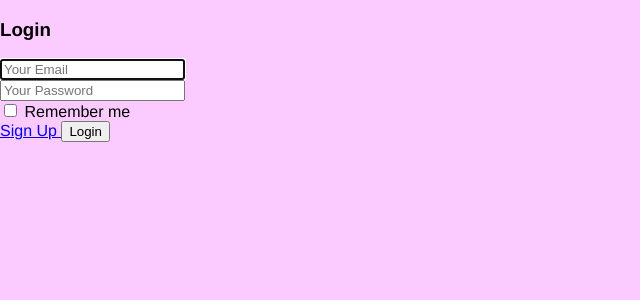
After one commit to EmmiPoutanen/Wanderer, a Flask app: page /login in a window 1280 px wide. The commit adds this page. Shown: the top 300 px of the page, without its empty margins (0-640 px from the left). Run offline with Flask 3, Linux system fonts and the light colour scheme.

Commit message:
Add login actions

```diff
--- /dev/null
+++ b/requirements.txt
@@ -0,0 +1,3 @@
+flask
+Flask-SQLAlchemy
+flask-login
--- /dev/null
+++ b/website/authentication.py
@@ -0,0 +1,68 @@
+from flask import Blueprint, redirect, render_template, request, url_for
+from flask_login import login_required, login_user, logout_user
+from werkzeug.security import generate_password_hash, check_password_hash
+
+from .models import User
+from website.static.db import db
+
+
+authentication = Blueprint("authentication", __name__)
+
+
+@authentication.route("/login")
+def login():
+    return render_template("login.html")
+
+
+@authentication.route("/login", methods=["POST"])
+def login_post():
+    email = request.form.get("email")
+    password = request.form.get("password")
+    remember = True if request.form.get("remember") else False
+
+    user = User.query.filter_by(email=email).first()
+
+    # Check if the user actually exists
+    # Has the password and compare it to the password in database
+    if not user or not check_password_hash(user.password, password):
+        # If the user doesn"t exist or password is wrong, relaod page with error
+        return redirect(url_for("authentication.login"))
+
+    # Login passed, redirect to home screen
+    login_user(user, remember=remember)
+    return redirect(url_for("main.home"))
+
+
+@authentication.route("/signup")
+def signup():
+    return render_template("signup.html")
+
+
+@authentication.route("/signup", methods=["POST"])
+def signup_post():
+    email = request.form.get("email")
+    password = request.form.get("password")
+
+    # Check if email exists in database
+    user = User.query.filter_by(email=email).first()
+
+    if user:
+        # If a user is found, redirect back to signup page with error text
+        return redirect(url_for("authentication.signup"))
+
+    # Create a new user with the form data. Hash the password with sha256
+    new_user = User(email=email, password=generate_password_hash(password,
+                                                                 method="sha256"))
+
+    # Add the new user to the database
+    db.session.add(new_user)
+    db.session.commit()
+    # Redirect to login screen
+    return redirect(url_for("authentication.login"))
+
+
+@authentication.route("/logout")
+@login_required
+def logout():
+    logout_user()
+    return redirect(url_for("authentication.login"))
--- /dev/null
+++ b/website/static/css/auth.css
@@ -0,0 +1,6 @@
+body {
+    margin: 0;
+    padding: 0;
+    font-family: "Helvetica Neue", Helvetica, Arial, sans-serif;
+    background-color: #fbcaff;
+  }
--- a/website/static/css/main.css
+++ b/website/static/css/main.css
@@ -2,7 +2,7 @@ body {
   margin: 0;
   padding: 0;
   font-family: "Helvetica Neue", Helvetica, Arial, sans-serif;
-  background-color: #f6c7ff;
+  background-color: #d8d8d8;
 }
 
 .topnav {
@@ -31,4 +31,5 @@ body {
 .profilebutton {
   height: 40px;
   width: 40px;
+  background-color: #f6c7ff;
 }
--- /dev/null
+++ b/website/static/db.py
@@ -0,0 +1,4 @@
+from flask_sqlalchemy import SQLAlchemy
+
+
+db = SQLAlchemy()
--- /dev/null
+++ b/website/templates/base_auth.html
@@ -0,0 +1,11 @@
+<!DOCTYPE html>
+<html>
+  <head>
+    <title>Flask app</title>
+    <link rel="stylesheet" href="{{ url_for('static', filename='css/auth.css') }}">
+  </head>
+  <body>
+    {% block content %}
+    {% endblock %}
+  </body>
+</html>
--- a/website/templates/home.html
+++ b/website/templates/home.html
@@ -10,7 +10,7 @@
         <h1>Wanderer</h1>
         <input class="textinput" type="text"/>
       </div>
-      <button class="profilebutton" type="button"></button>
+      <a class="profilebutton" role="button" href="{{ url_for('authentication.logout') }}" ></a>
     </div>
   </body>
 </html>
--- /dev/null
+++ b/website/templates/login.html
@@ -0,0 +1,31 @@
+{% extends "base_auth.html" %}
+
+{% block content %}
+<div>
+  <h3>Login</h3>
+  <div>
+    <form method="POST" action="/login">
+      <div>
+        <div>
+          <input type="email" name="email" placeholder="Your Email" autofocus="">
+        </div>
+      </div>
+      <div class="field">
+        <div class="control">
+          <input type="password" name="password" placeholder="Your Password">
+        </div>
+      </div>
+      <div class="field">
+        <label class="checkbox">
+          <input type="checkbox" name="remember">
+            Remember me
+        </label>
+      </div>
+      <a href="{{ url_for('authentication.signup') }}">
+        Sign Up
+      </a>
+      <button class="button is-block is-info is-large is-fullwidth">Login</button>
+    </form>
+  </div>
+</div>
+{% endblock %}
```
Also changed, not shown: website/__init__.py (+24 -2 lines), website/main.py (added, +10 -0 lines), website/models.py (added, +9 -0 lines), website/templates/signup.html (added, +25 -0 lines), website/views.py (deleted, +0 -8 lines), instance/project.db (added), 1 other file.
